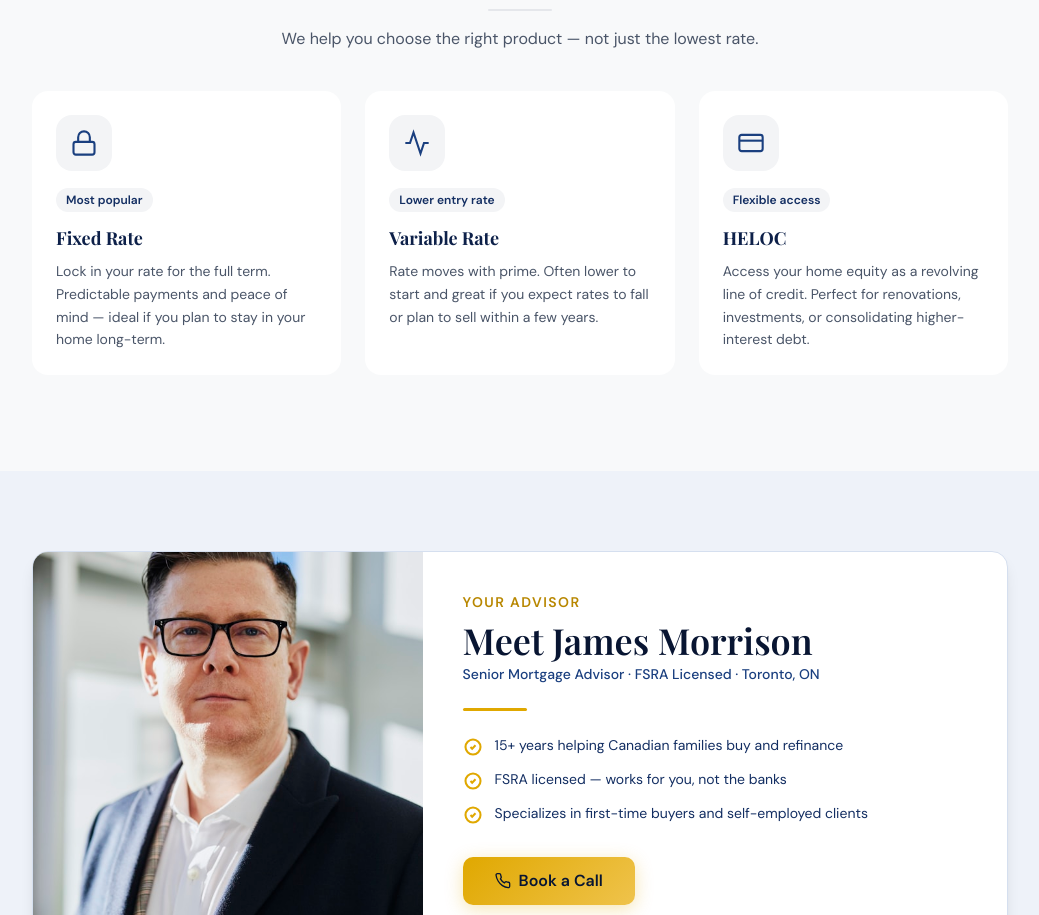
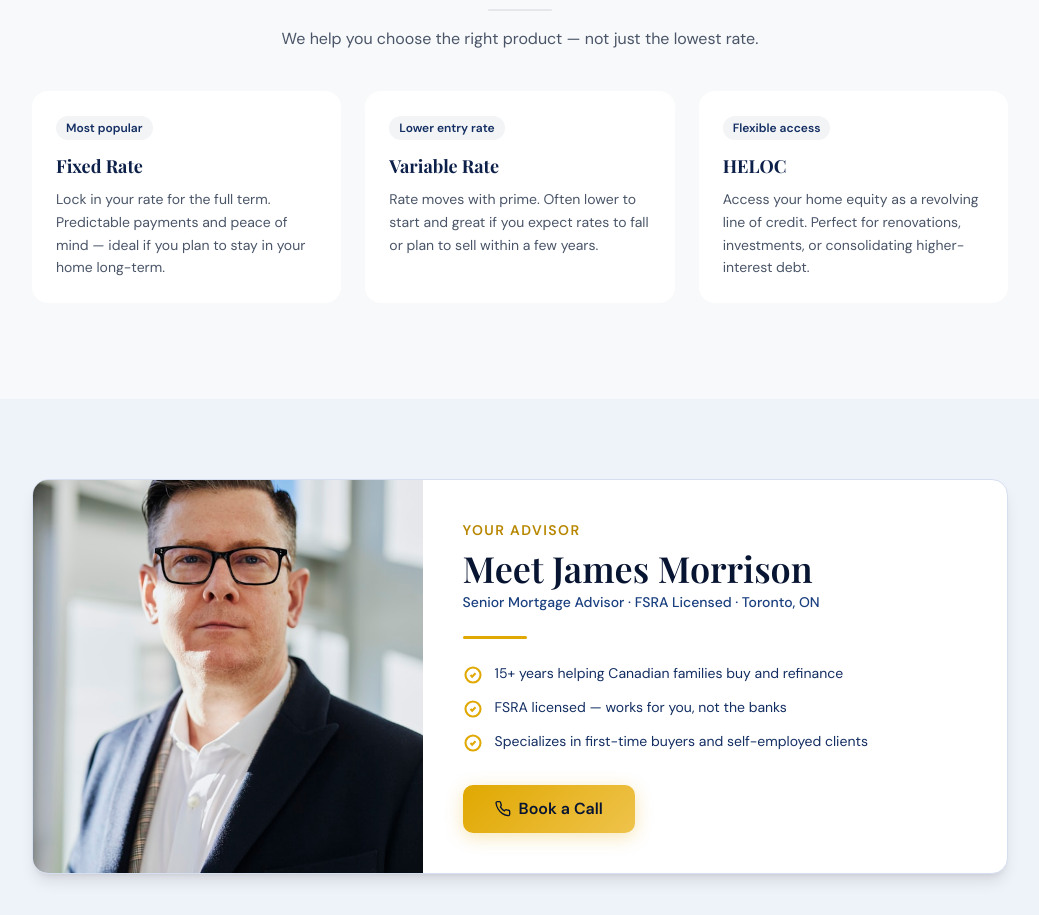
Before and after one commit to melzeranthony6-ai/clearpath-mortgage, a React (Vite) app: page / in a window 1280 px wide. Shown: the part 3834-4749 px from the top of the page, without its empty margins (120-1159 px from the left). Built offline with nearby package versions, Linux system fonts and the light colour scheme.

Commit message:
fix: remove icons from mortgage options cards

```diff
--- a/src/components/MortgageTypes.tsx
+++ b/src/components/MortgageTypes.tsx
@@ -4,35 +4,18 @@ const types = [
     description:
       'Lock in your rate for the full term. Predictable payments and peace of mind — ideal if you plan to stay in your home long-term.',
     badge: 'Most popular',
-    icon: (
-      <svg width="28" height="28" viewBox="0 0 24 24" fill="none" stroke="#1a3f7f" strokeWidth="1.8">
-        <rect x="3" y="11" width="18" height="11" rx="2" />
-        <path d="M7 11V7a5 5 0 0 1 10 0v4" />
-      </svg>
-    ),
   },
   {
     title: 'Variable Rate',
     description:
       'Rate moves with prime. Often lower to start and great if you expect rates to fall or plan to sell within a few years.',
     badge: 'Lower entry rate',
-    icon: (
-      <svg width="28" height="28" viewBox="0 0 24 24" fill="none" stroke="#1a3f7f" strokeWidth="1.8">
-        <polyline points="22 12 18 12 15 21 9 3 6 12 2 12" />
-      </svg>
-    ),
   },
   {
     title: 'HELOC',
     description:
       'Access your home equity as a revolving line of credit. Perfect for renovations, investments, or consolidating higher-interest debt.',
     badge: 'Flexible access',
-    icon: (
-      <svg width="28" height="28" viewBox="0 0 24 24" fill="none" stroke="#1a3f7f" strokeWidth="1.8">
-        <rect x="2" y="5" width="20" height="14" rx="2" />
-        <line x1="2" y1="10" x2="22" y2="10" />
-      </svg>
-    ),
   },
 ]
 
@@ -55,9 +38,6 @@ function MortgageTypes() {
               key={type.title}
               className="bg-white rounded-2xl p-6 hover:shadow-lg hover:-translate-y-1 transition-all duration-250"
             >
-              <div className="w-14 h-14 rounded-2xl bg-[#F3F4F6] flex items-center justify-center mb-4">
-                {type.icon}
-              </div>
               <span className="inline-block text-xs font-semibold text-navy-700 bg-gray-100 px-2.5 py-1 rounded-full mb-3">
                 {type.badge}
               </span>
```
